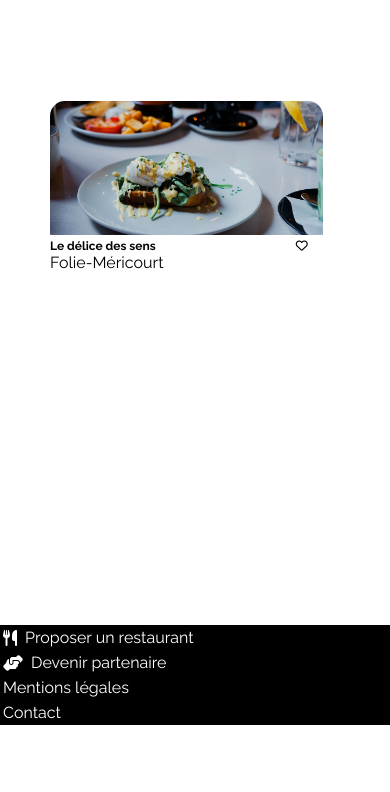
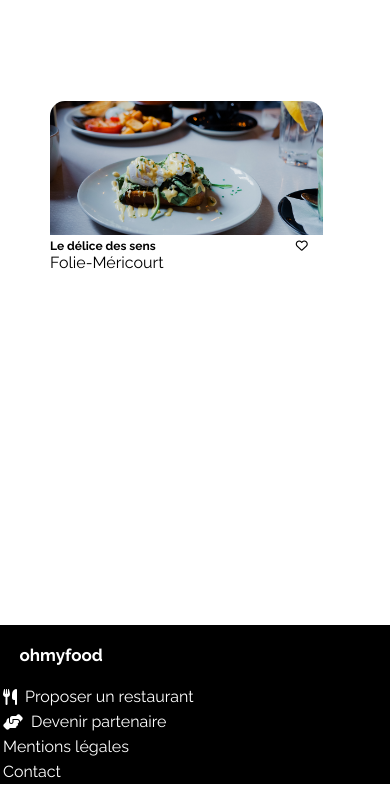
Before and after one commit to Mystekerinos/p3, a website: page accueil.html in a window 390 px wide. Shown: the part 1620-2412 px from the top of the page. Before the commit the page ends 2353 px from the top, so only its background shows below. Drawn offline with Linux system fonts and the light colour scheme.

Commit message:
improve footer

```diff
--- a/accueil.html
+++ b/accueil.html
@@ -65,6 +65,7 @@
     </section>
   </body>
     <footer>
+      <div class="subTitleFooterOhmyfood">ohmyfood</div>
       <div class="subTitleFooter"><i class="fa-solid fa-utensils"></i><div class="subTitleFooter2">Proposer un restaurant</div></div>
       <div class="subTitleFooter"><i class="fa-solid fa-handshake-angle"></i><div class="subTitleFooter2">Devenir partenaire</div></div>
       <div class="subTitleFooter">Mentions légales</div>
--- a/sass/main.scss
+++ b/sass/main.scss
@@ -1741,4 +1741,10 @@ footer{
     color:white;
     margin-left:0;
 }
-}
+
+.subTitleFooterOhmyfood{
+  padding:5%;
+  font-size:17px;
+  color:white;
+}
+}
```
Also changed, not shown: public/css/style.css, 1 other file.
